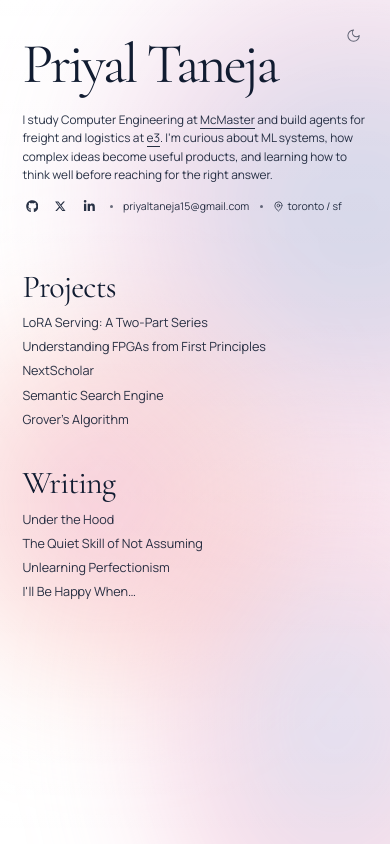
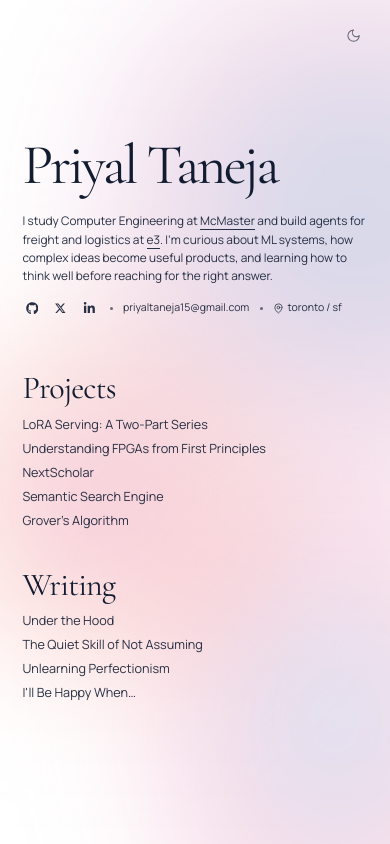
Before and after one commit to priyaltaneja/priyaltaneja, a React (Vite) app: page / in a window 390 px wide. Built offline with nearby package versions, Linux system fonts and the light colour scheme.

Commit message:
Center mobile homepage vertically

```diff
--- a/src/index.css
+++ b/src/index.css
@@ -1240,11 +1240,14 @@ body { font-family: var(--orchid-sans); }
   .portfolio-index {
     --index-body: rgba(17, 28, 49, .9);
     --index-muted: rgba(17, 28, 49, .62);
-    display: block;
+    display: flex;
+    flex-direction: column;
+    justify-content: center;
+    justify-content: safe center;
     height: auto;
     min-height: 100dvh;
     overflow: visible;
-    padding: 2.5rem 1.4rem 4rem;
+    padding: clamp(3.25rem, 7dvh, 5rem) 1.4rem;
   }
 
   .portfolio-index .motion-blur { position: fixed; }
```
